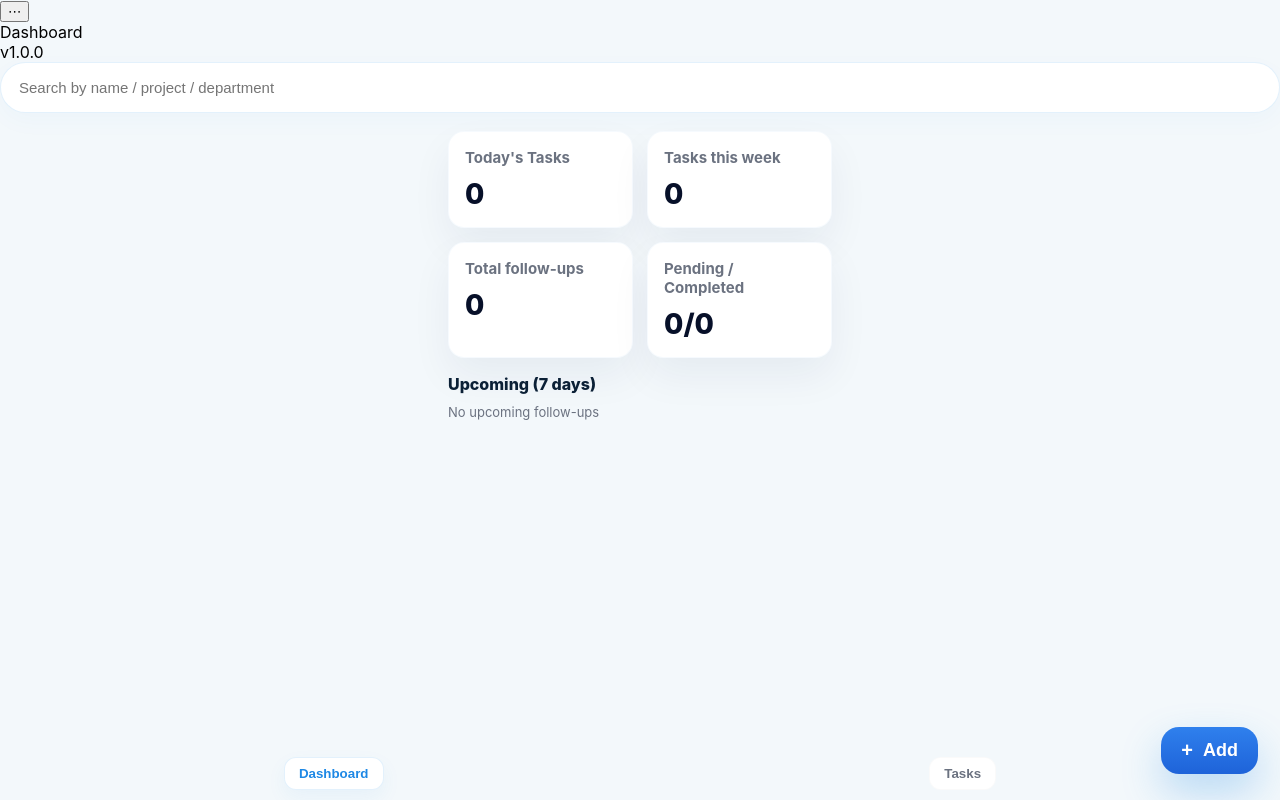
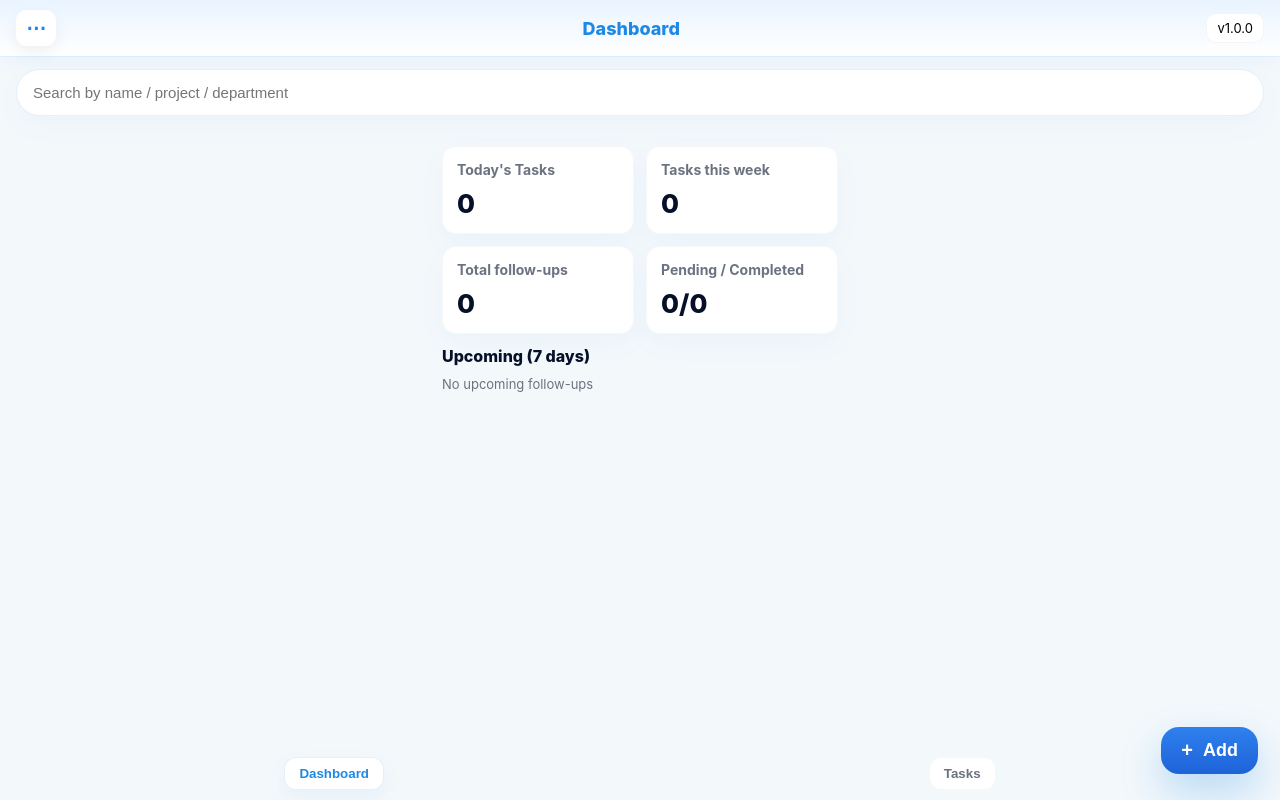
Before and after one commit to naikrohan144876-prog/knk-followup-tracker, a React (Vite) app: page /dashboard in a window 1280 px wide. Built offline with nearby package versions, Linux system fonts and the light colour scheme; the HTML template or start-up script is replaced by a standard one.

Commit message:
Update styles.css

```diff
--- a/src/styles.css
+++ b/src/styles.css
@@ -1,131 +1,126 @@
-:root {
-  --primary: #1e88e5;
-  --bg: #f3f8fb;
-  --card: #ffffff;
-  --muted: #6b7280;
-  --danger: #ef4444;
-  --radius: 18px;
-  --shadow: 0 18px 40px rgba(14, 42, 80, 0.06);
+:root{
+  --primary:#1e88e5;
+  --bg:#f3f8fb;
+  --card:#ffffff;
+  --muted:#6b7280;
+  --danger:#ef4444;
+  --radius:18px;
 }
 
-/* Reset */
-* { box-sizing: border-box; }
-html,body,#root { height:100%; }
-body {
+/* reset */
+*{box-sizing:border-box}
+html,body,#root{height:100%}
+body{
   margin:0;
-  font-family: Inter, system-ui, -apple-system, "Segoe UI", Roboto, Arial;
-  background: var(--bg);
+  font-family:Inter, system-ui, -apple-system, "Segoe UI", Roboto, Arial;
+  background:var(--bg);
   -webkit-font-smoothing:antialiased;
 }
 
-/* Dashboard screen container */
-.dashboard-screen {
-  max-width: 420px;
-  margin: 0 auto;
-  padding: 18px 18px 120px;
+/* top header (Option A) */
+.top-header{
+  position:sticky;
+  top:0;
+  z-index:999;
+  display:flex;
+  align-items:center;
+  justify-content:space-between;
+  padding:10px 16px;
+  background: linear-gradient(180deg,#e9f4ff 0%, #ffffff 100%);
+  border-bottom:1px solid rgba(30,136,229,0.06);
+  box-shadow: 0 6px 18px rgba(30,136,229,0.04);
+}
+.dot-menu{
+  border:none;
+  background:#fff;
+  font-size:20px;
+  font-weight:700;
+  color:var(--primary);
+  border-radius:10px;
+  padding:6px 10px;
+  box-shadow:0 6px 16px rgba(0,0,0,0.06);
+  cursor:pointer;
+}
+.header-title{ font-size:18px; color:var(--primary); font-weight:800; }
+.header-version{
+  background:#fff;
+  border-radius:10px;
+  padding:6px 10px;
+  border:1px solid rgba(0,0,0,0.04);
+  font-size:13px;
 }
 
-/* Search */
-.search-wrap { margin-bottom: 14px; }
-.search-input {
-  width: 100%;
-  padding: 16px 18px;
-  border-radius: 26px;
-  border: 1px solid rgba(30,136,229,0.12);
-  background: #fff;
-  box-shadow: 0 8px 24px rgba(30,136,229,0.03);
-  font-size: 15px;
-  color: #0b2036;
+/* search container sits under header to avoid overlap */
+.search-container{ padding:12px 16px; background:transparent; }
+.search-input{
+  width:100%;
+  padding:14px 16px;
+  border-radius:26px;
+  border:1px solid rgba(30,136,229,0.12);
+  background:#fff;
+  box-shadow: 0 10px 30px rgba(30,136,229,0.03);
+  font-size:15px;
+  color:#0b2036;
 }
 
-/* Stats grid: 2x2 */
-.stats-grid {
-  display: grid;
-  grid-template-columns: repeat(2, 1fr);
-  gap: 14px;
-  margin-bottom: 16px;
-}
-.stat-card {
-  background: var(--card);
-  border-radius: 16px;
-  padding: 16px;
-  box-shadow: var(--shadow);
-  border: 1px solid rgba(30,136,229,0.04);
-  cursor: pointer;
-}
-.stat-title {
-  font-size: 15px;
-  color: var(--muted);
-  font-weight: 700;
-  margin-bottom: 10px;
-}
-.stat-value {
-  font-size: 28px;
-  font-weight: 800;
-  color: #071029;
+/* dashboard screen wrapper */
+.dashboard-screen{
+  max-width:420px;
+  margin:0 auto;
+  padding:12px 12px 120px;
 }
 
-/* Filters row */
-.filters-row {
-  display: flex;
-  gap: 10px;
-  margin-top: 10px;
-  margin-bottom: 12px;
-  align-items: center;
+/* 2x2 cards */
+.stats-grid{ display:grid; grid-template-columns:repeat(2,1fr); gap:12px; margin-top:6px; }
+.stat-card{
+  background:var(--card);
+  padding:14px;
+  border-radius:14px;
+  box-shadow:0 10px 28px rgba(30,136,229,0.04);
+  border:1px solid rgba(0,0,0,0.03);
+  cursor:pointer;
 }
-.filter-select {
-  padding: 10px 12px;
-  border-radius: 18px;
-  border: 1px solid rgba(30,136,229,0.08);
-  background: #fff;
-  box-shadow: 0 8px 24px rgba(30,136,229,0.02);
-  font-size: 14px;
-  color: #0b2036;
+.stat-title{ color:var(--muted); font-weight:700; font-size:14px; margin-bottom:10px; }
+.stat-value{ font-weight:800; font-size:26px; color:#071029; }
+
+/* filters row (below cards) */
+.filters-row{ display:flex; gap:10px; margin-top:12px; align-items:center; }
+.filter-select{ padding:10px 12px; border-radius:18px; border:1px solid rgba(30,136,229,0.08); background:#fff; box-shadow:0 8px 24px rgba(30,136,229,0.02); font-size:14px; }
+
+/* upcoming list */
+.upcoming-section{ margin-top:12px; }
+.upcoming-heading{ font-size:16px; color:#071029; margin:4px 0 10px 0; font-weight:800; }
+.upcoming-list{ display:flex; flex-direction:column; gap:10px; }
+.upcoming-row{
+  display:flex;
+  justify-content:space-between;
+  align-items:flex-start;
+  background:#fff;
+  border-radius:12px;
+  padding:10px 12px;
+  box-shadow:0 10px 24px rgba(30,136,229,0.03);
+  border:1px solid rgba(30,136,229,0.03);
 }
+.upcoming-left{ max-width:68%; display:flex; flex-direction:column; gap:6px; }
+.upcoming-task{ font-weight:700; font-size:14px; color:#071029; white-space:nowrap; overflow:hidden; text-overflow:ellipsis; }
+.upcoming-note{ color:var(--muted); font-size:13px; white-space:nowrap; overflow:hidden; text-overflow:ellipsis; }
+.upcoming-right{ text-align:right; min-width:110px; display:flex; flex-direction:column; gap:6px; align-items:flex-end; }
+.upcoming-date{ color:var(--danger); font-weight:800; font-size:13px; }
+.upcoming-status{ color:var(--muted); font-size:12px; }
 
-/* Upcoming list */
-.upcoming-section { margin-top: 8px; }
-.upcoming-heading {
-  font-size: 16px;
-  margin: 4px 0 10px 0;
-  color: #0b2036;
-  font-weight: 800;
-}
-.upcoming-list {
-  display: flex;
-  flex-direction: column;
-  gap: 12px;
-}
-.upcoming-row {
-  background: #fff;
-  border-radius: 12px;
-  padding: 10px 12px;
-  display: flex;
-  justify-content: space-between;
-  align-items: flex-start;
-  box-shadow: 0 8px 20px rgba(14,42,80,0.03);
-  border: 1px solid rgba(30,136,229,0.03);
-}
-.upcoming-left { max-width: 68%; display:flex; flex-direction: column; gap:6px; }
-.upcoming-task { font-weight:700; font-size:14px; color:#071029; overflow:hidden; text-overflow:ellipsis; white-space:nowrap; }
-.upcoming-note { color:var(--muted); font-size:13px; overflow:hidden; text-overflow:ellipsis; white-space:nowrap; }
-.upcoming-right { text-align:right; min-width:110px; display:flex; flex-direction: column; gap:6px; align-items:flex-end; }
-.upcoming-date { color: var(--danger); font-weight:800; font-size:13px; }
-.upcoming-status { color:var(--muted); font-size:12px; }
-
-/* Large rounded + Add button (matches screenshot) */
-.fab-add {
-  position: fixed;
-  right: 22px;
-  bottom: 26px;
-  background: linear-gradient(180deg, #2f80ed, #1e63d9);
-  color: #fff;
-  border: none;
-  border-radius: 18px;
-  padding: 12px 20px;
-  font-size: 18px;
-  font-weight: 800;
-  box-shadow: 0 18px 40px rgba(30,136,229,0.28);
+/* large rounded Add button (bottom-right) */
+.fab-add{
+  position:fixed;
+  right:22px;
+  bottom:26px;
+  background:linear-gradient(180deg,#2f80ed,#1e63d9);
+  color:#fff;
+  border:none;
+  border-radius:18px;
+  padding:12px 20px;
+  font-size:18px;
+  font-weight:800;
+  box-shadow:0 18px 40px rgba(30,136,229,0.28);
   display:flex;
   align-items:center;
   gap:10px;
@@ -133,26 +128,41 @@ body {
   cursor:pointer;
 }
 
-/* small helpers */
-.small { font-size:13px; color:var(--muted); }
+/* tasks list */
+.task-list-wrapper{ max-width:420px; margin:0 auto; padding:10px 12px 140px; }
+.task-item{ background:#fff; border-radius:12px; padding:12px; margin-bottom:12px; box-shadow:0 10px 24px rgba(30,136,229,0.03); border:1px solid rgba(0,0,0,0.03); }
+.task-title{ font-weight:800; font-size:15px; color:#071029; }
+.task-dates{ margin-top:8px; display:flex; gap:10px; align-items:center; }
 
-/* task list / other pages share same look */
-.task-list-wrapper { padding: 8px 18px 120px; max-width:420px; margin:0 auto; }
-.task-item { background:#fff; border-radius:12px; padding:12px; margin-bottom:12px; box-shadow:0 8px 20px rgba(14,42,80,0.03); border:1px solid rgba(0,0,0,0.02); }
-.task-title { font-weight:700; font-size:15px; color:#071029; }
-.task-dates { margin-top:8px; display:flex; gap:10px; align-items:center; }
+/* date colours */
+.time-created{ color:var(--primary); font-weight:700; font-size:12px; }
+.time-followup{ color:var(--danger); font-weight:700; font-size:12px; }
 
-/* created & followup date colours */
-.time-created { color: var(--primary); font-weight:700; font-size:12px; }
-.time-followup { color: var(--danger); font-weight:700; font-size:12px; }
+/* status badge */
+.status-badge{ padding:6px 10px; border-radius:10px; font-weight:700; font-size:12px; display:inline-block; }
+.status-badge.pending{ background:#eaf4ff; color:var(--primary); border:1px solid rgba(30,136,229,0.1); }
+.status-badge.completed{ background:#ecfdf5; color:#059669; border:1px solid rgba(5,150,105,0.08); }
+
+/* modal */
+.modal-overlay{ position:fixed; left:0; right:0; top:0; bottom:0; display:flex; align-items:center; justify-content:center; background:rgba(0,0,0,0.35); z-index:1200; }
+.modal-container{ width:92%; max-width:480px; background:#fff; border-radius:16px; padding:18px; box-shadow:0 18px 40px rgba(0,0,0,0.15); }
+
+/* small buttons */
+.btn-small{ padding:8px 10px; border-radius:10px; border:1px solid rgba(0,0,0,0.06); background:#fff; cursor:pointer; }
+.btn-cancel{ background:#fff; border:1px solid rgba(0,0,0,0.08); padding:10px 14px; border-radius:12px; cursor:pointer; }
+.btn-delete{ background:var(--danger); color:#fff; padding:10px 14px; border-radius:12px; border:none; cursor:pointer; }
+
+/* helpers */
+.small{ font-size:13px; color:var(--muted); }
+.readonly-field{ background:#fbfcff; border:1px solid rgba(30,136,229,0.03); padding:10px; border-radius:10px; }
 
 /* bottom nav */
-.bottom-nav { position: fixed; bottom: 2px; left: 0; width: 100%; display:flex; justify-content:space-around; gap:10px; padding:8px 16px; z-index:60; }
-.bottom-nav button { background:#fff; border-radius:12px; border:1px solid rgba(0,0,0,0.02); padding:8px 14px; font-weight:700; color:var(--muted); }
-.bottom-nav button.active { border-color: rgba(30,136,229,0.12); color:var(--primary); box-shadow:0 8px 20px rgba(30,136,229,0.06); }
+.bottom-nav{ position:fixed; left:0; right:0; bottom:0; display:flex; justify-content:space-around; padding:10px 16px; gap:8px; background:transparent; z-index:99; }
+.bottom-nav button{ background:#fff; border-radius:12px; border:1px solid rgba(0,0,0,0.03); padding:8px 14px; font-weight:700; color:var(--muted); }
+.bottom-nav button.active{ color:var(--primary); box-shadow:0 8px 20px rgba(30,136,229,0.06); border-color: rgba(30,136,229,0.12); }
 
-/* responsive tweak */
-@media (max-width:420px) {
-  .dashboard-screen { padding: 12px; }
-  .fab-add { right: 16px; bottom: 20px; padding: 12px 18px; border-radius: 16px; }
+/* responsive tweaks */
+@media (max-width:420px){
+  .dashboard-screen{ padding:12px 12px 120px; }
+  .fab-add{ right:16px; bottom:18px; padding:10px 16px; border-radius:16px; }
 }
```
